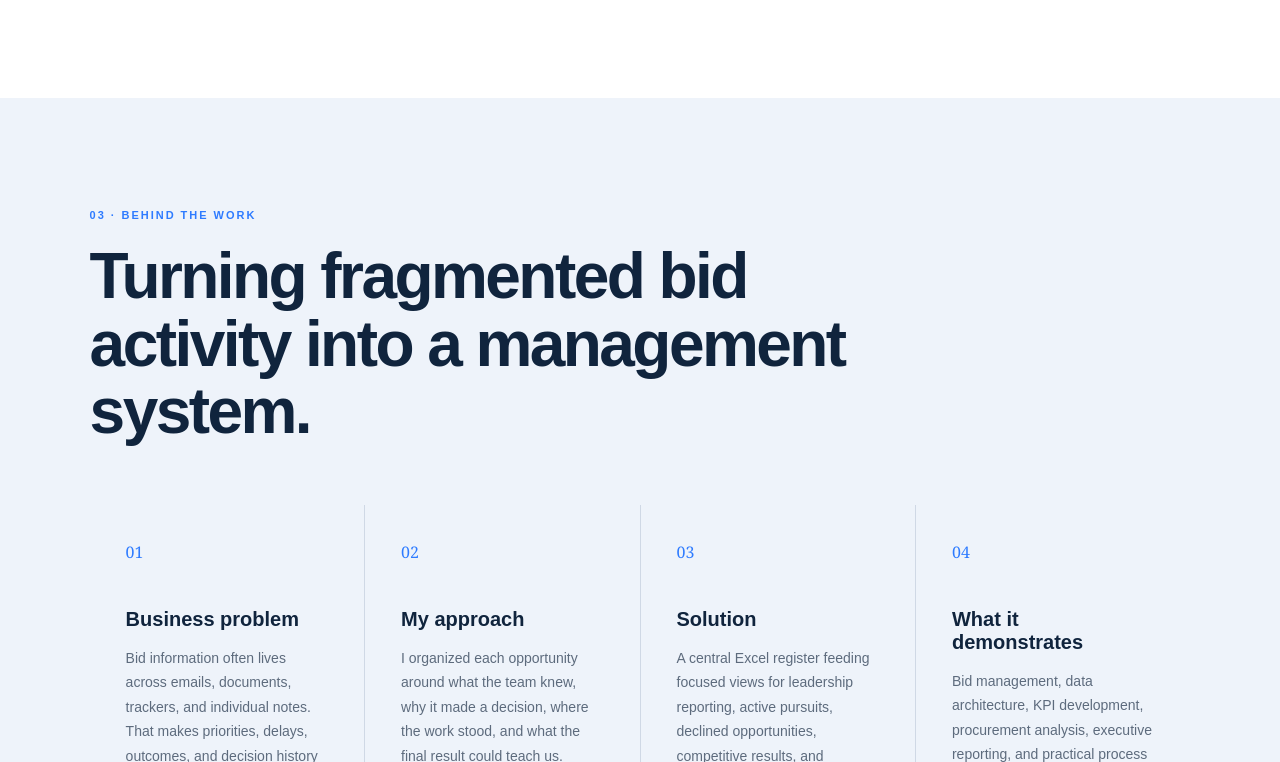
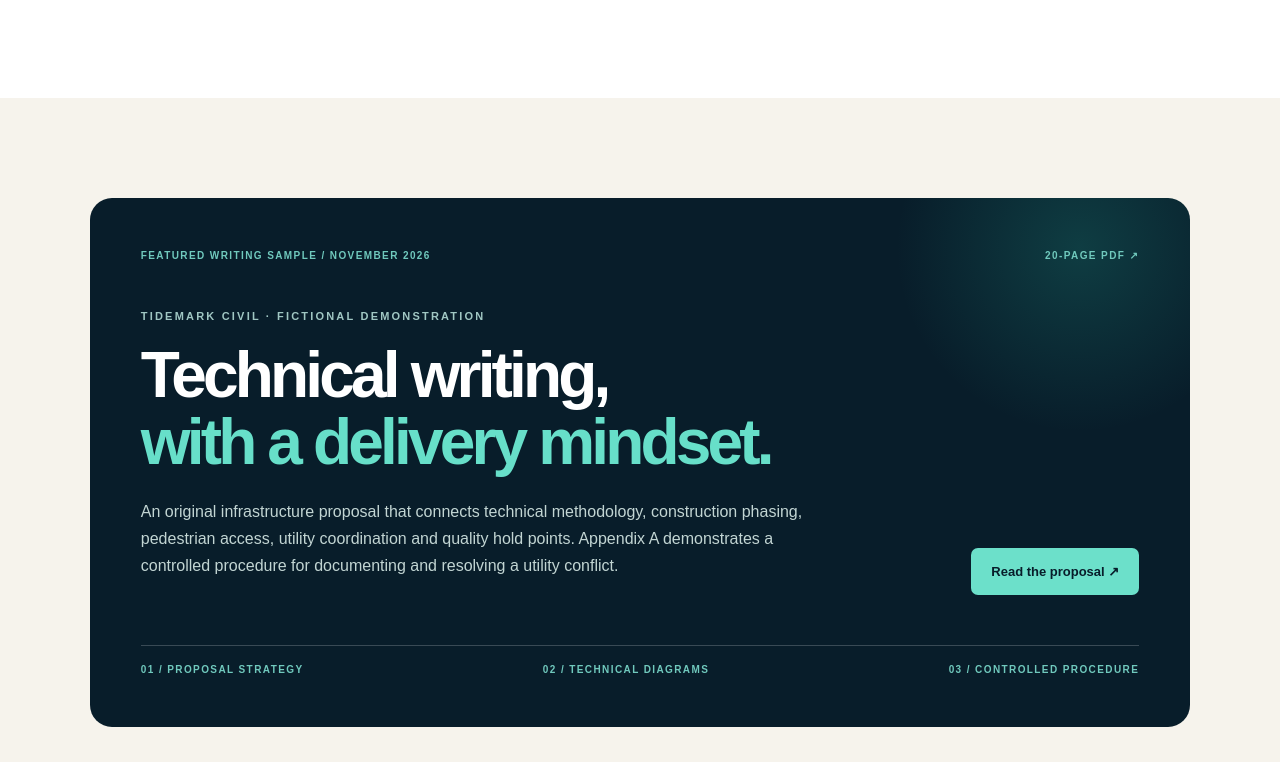
Before and after one commit to michaelngo5x/michael-ngo-portfolio, a Next.js app: page / in a window 1280 px wide. Shown: the part 3978-4740 px from the top of the page. Built offline with nearby package versions, Linux system fonts and the light colour scheme.

Commit message:
Feature final Tidemark Civil technical proposal and 2026 recruiter documents

```diff
--- a/app/page.tsx
+++ b/app/page.tsx
@@ -49,7 +49,7 @@ export default function Home() {
             <div className="career-shortcuts-grid">
               <a href="/downloads/Michael-Ngo-Resume-2026.pdf" target="_blank" rel="noopener noreferrer"><span>01 / PROFILE</span><strong>Resume</strong><i aria-hidden="true">↗</i></a>
               <a href="/downloads/Michael-Ngo-Certification-Portfolio-2026.pdf" target="_blank" rel="noopener noreferrer"><span>02 / CREDENTIALS</span><strong>Certifications</strong><i aria-hidden="true">↗</i></a>
-              <a href="/projects/qta-case-study"><span>03 / WRITING</span><strong>Writing samples</strong><i aria-hidden="true">↗</i></a>
+              <a href="/downloads/Michael-Ngo-Technical-Proposal-Sample-2026.pdf" target="_blank" rel="noopener noreferrer"><span>03 / WRITING</span><strong>Writing samples</strong><i aria-hidden="true">↗</i></a>
               <a href="/recruiter"><span>04 / ALL MATERIALS</span><strong>Recruiter Desk</strong><i aria-hidden="true">↗</i></a>
             </div>
           </div>
@@ -204,6 +204,13 @@ export default function Home() {
         </article>
       </section>
 
+      <section className="technical-sample section" id="technical-writing">
+        <div className="work-showcase-intro">
+          <div className="work-showcase-topline"><span>FEATURED WRITING SAMPLE / NOVEMBER 2026</span><span>20-PAGE PDF ↗</span></div>
+          <div className="work-showcase-display"><div><span className="work-showcase-kicker">TIDEMARK CIVIL · FICTIONAL DEMONSTRATION</span><h2>Technical writing,<br/><em>with a delivery mindset.</em></h2><p style={{maxWidth:"680px",lineHeight:1.7,color:"#c2d5d3",marginTop:22}}>An original infrastructure proposal that connects technical methodology, construction phasing, pedestrian access, utility coordination and quality hold points. Appendix A demonstrates a controlled procedure for documenting and resolving a utility conflict.</p></div><a href="/downloads/Michael-Ngo-Technical-Proposal-Sample-2026.pdf" target="_blank" rel="noopener noreferrer">Read the proposal <span aria-hidden="true">↗</span></a></div>
+          <div className="work-showcase-tracks"><span>01 / PROPOSAL STRATEGY</span><span>02 / TECHNICAL DIAGRAMS</span><span>03 / CONTROLLED PROCEDURE</span></div>
+        </div>
+      </section>
       <section className="case section" id="case-study">
         <p className="eyebrow">03 · Behind the work</p>
         <h2>Turning fragmented bid activity into a management system.</h2>
```
